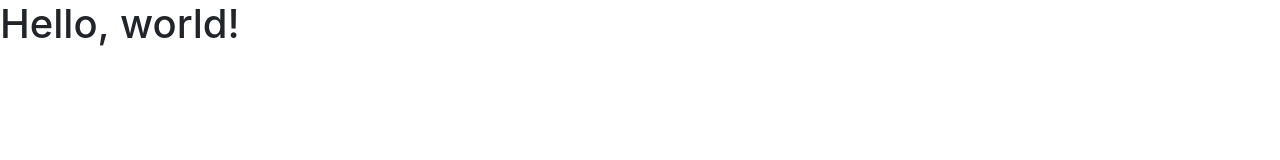
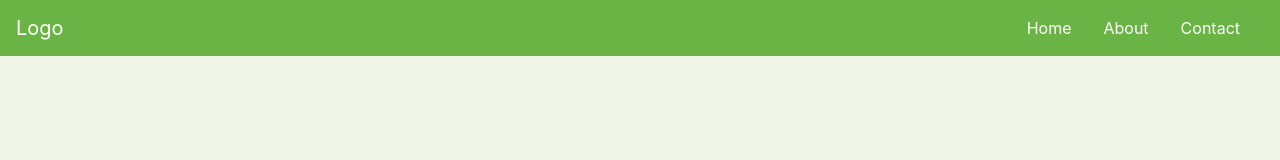
Before and after one commit to ProfOscar/bootstrap-tutorial, a plain HTML site: page index.html in a window 1280 px wide. Drawn offline with nearby package versions, Linux system fonts and the light colour scheme.

Commit message:
Started the tutorial with a navigation bar

```diff
--- a/index.html
+++ b/index.html
@@ -1,20 +1,42 @@
 <!doctype html>
 
 <html lang="it">
+
 <head>
     <title>Bootstrap by Oscar Cambieri</title>
 
     <meta charset="utf-8">
     <meta name="description" content="">
     <meta name="author" content="3B Info">
+    <meta name="viewport" content="width=device-width, initial-scale=1, shrink-to-fit=no">
 
-    <link rel="stylesheet" href="https://stackpath.bootstrapcdn.com/bootstrap/4.4.1/css/bootstrap.min.css" integrity="sha384-Vkoo8x4CGsO3+Hhxv8T/Q5PaXtkKtu6ug5TOeNV6gBiFeWPGFN9MuhOf23Q9Ifjh" crossorigin="anonymous">
+    <link rel="stylesheet" href="https://cdn.jsdelivr.net/npm/bootstrap@4.5.3/dist/css/bootstrap.min.css" integrity="sha384-TX8t27EcRE3e/ihU7zmQxVncDAy5uIKz4rEkgIXeMed4M0jlfIDPvg6uqKI2xXr2" crossorigin="anonymous">
+    <link rel="stylesheet" type="text/css" href="main.css">
 </head>
+
 <body>
-    <h1>Hello, world!</h1>
+    <nav class="navbar navbar-expand-md">
+        <a class="navbar-brand" href="#">Logo</a>
+        <button class="navbar-toggler navbar-dark" type="button" data-toggle="collapse" data-target="#main-navigation">
+            <span class="navbar-toggler-icon"></span>
+        </button>
+        <div class="collapse navbar-collapse" id="main-navigation">
+            <ul class="navbar-nav">
+                <li class="nav-item">
+                    <a class="nav-link" href="#">Home</a>
+                </li>
+                <li class="nav-item">
+                    <a class="nav-link" href="#">About</a>
+                </li>
+                <li class="nav-item">
+                    <a class="nav-link" href="#">Contact</a>
+                </li>
+            </ul>
+        </div>
+    </nav>
 
-    <script src="https://code.jquery.com/jquery-3.4.1.slim.min.js" integrity="sha384-J6qa4849blE2+poT4WnyKhv5vZF5SrPo0iEjwBvKU7imGFAV0wwj1yYfoRSJoZ+n" crossorigin="anonymous"></script>
-    <script src="https://cdn.jsdelivr.net/npm/popper.js@1.16.0/dist/umd/popper.min.js" integrity="sha384-Q6E9RHvbIyZFJoft+2mJbHaEWldlvI9IOYy5n3zV9zzTtmI3UksdQRVvoxMfooAo" crossorigin="anonymous"></script>
-    <script src="https://stackpath.bootstrapcdn.com/bootstrap/4.4.1/js/bootstrap.min.js" integrity="sha384-wfSDF2E50Y2D1uUdj0O3uMBJnjuUD4Ih7YwaYd1iqfktj0Uod8GCExl3Og8ifwB6" crossorigin="anonymous"></script>
+    <script src="https://code.jquery.com/jquery-3.5.1.min.js" integrity="sha256-9/aliU8dGd2tb6OSsuzixeV4y/faTqgFtohetphbbj0=" crossorigin="anonymous"></script>
+    <script src="https://cdn.jsdelivr.net/npm/bootstrap@4.5.3/dist/js/bootstrap.min.js" integrity="sha384-w1Q4orYjBQndcko6MimVbzY0tgp4pWB4lZ7lr30WKz0vr/aWKhXdBNmNb5D92v7s" crossorigin="anonymous"></script>
 </body>
+
 </html>
--- /dev/null
+++ b/main.css
@@ -0,0 +1,27 @@
+body {
+  padding: 0;
+  margin: 0;
+  background: #f2f6e9;
+}
+
+.navbar {
+  background: #6ab446;
+}
+
+.nav-link,
+.navbar-brand {
+  color: #fff;
+  cursor: pointer;
+}
+
+.nav-link {
+  margin-right: 1em !important;
+}
+
+.nav-link:hover {
+  color: #000;
+}
+
+.navbar-collapse {
+  justify-content: flex-end;
+}
```
